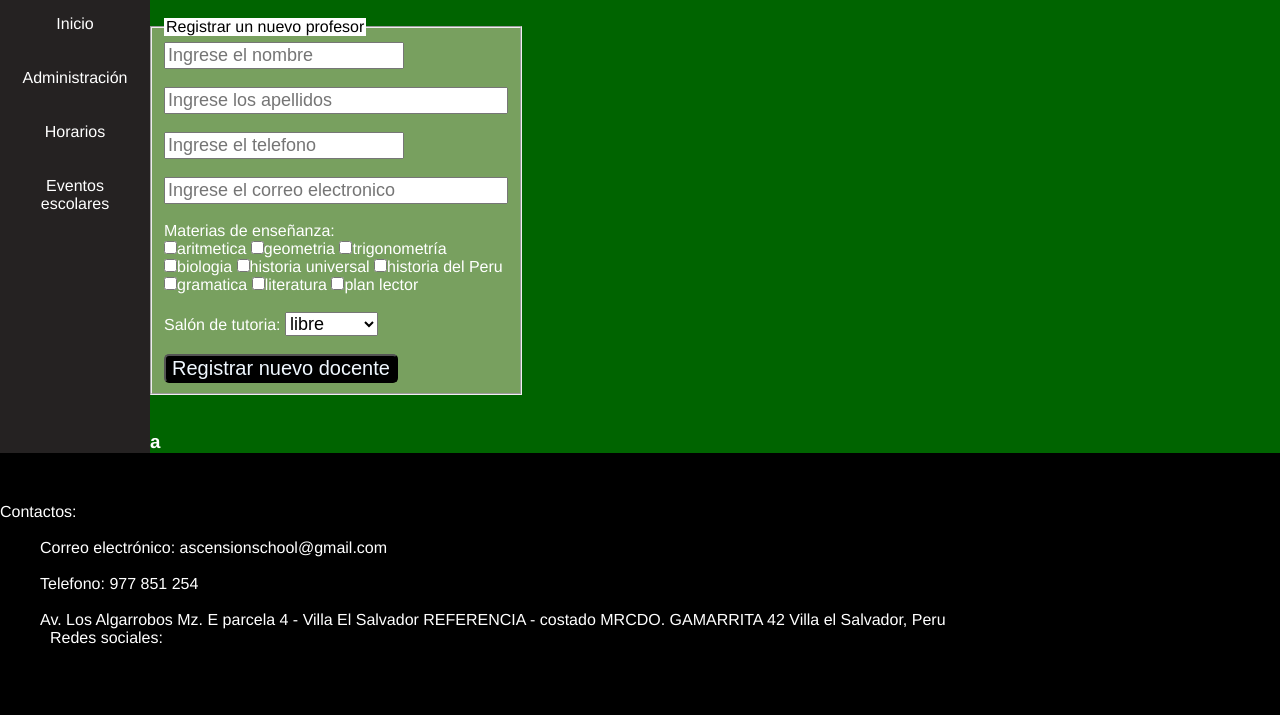
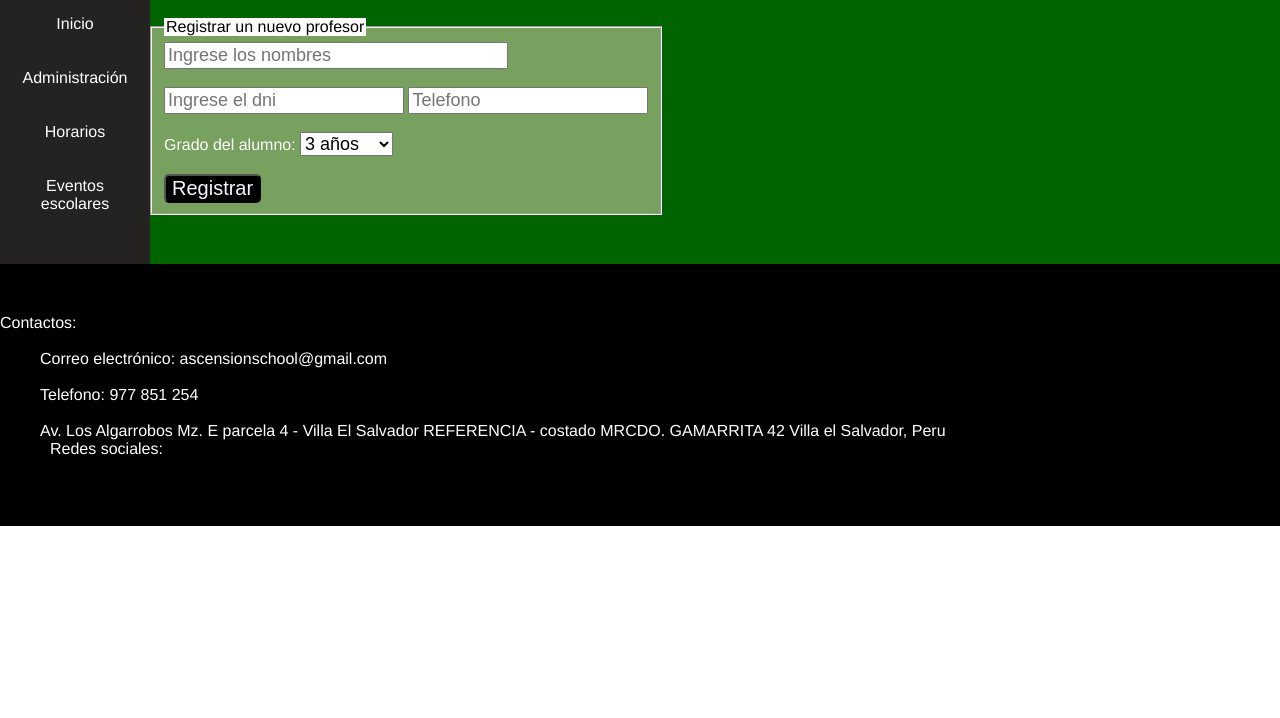
Before and after one commit to alv4rol3on/proyectoColegio, a Flask app: page /agregarProfesor in a window 1280 px wide. Shown: the part 82-800 px from the top of the page. Run offline with Flask 3, Linux system fonts and the light colour scheme.

Commit message:
ACTUALIZACIÓN 26/01 9:00PM
- 1er formulario de profesores
- Se retiró código no necesario o redundante
- Se ordenó mejor el contenido de la carpeta de templates

```diff
--- a/proyectoColegio/app.py
+++ b/proyectoColegio/app.py
@@ -1,7 +1,7 @@
 import mysql.connector
 from flask import *
 from flask_wtf import *
-from forms import agregarAlumno, agregarProfe, borrar
+from forms import losforms, borrar
 
 app = Flask(__name__)
 app.config['SECRET_KEY'] = 'mikeysecreta'
@@ -17,17 +17,16 @@ def conectar():
     cursor = conexion.cursor(dictionary=True)
     return conexion, cursor
 
-
 #PAGINAS CON FORMULARIO ALUMNO
 @app.route("/agregarAlumno", methods=["GET", "POST"])
 def formularioAlumnos():
-    aga = agregarAlumno(request.form)
+    aga = losforms(request.form)
     if request.method == "POST" and aga.validate:
         nombre = aga.nombres.data
         apellidoPa = aga.apellidoPaterno.data
         apellidoMa = aga.apellidoMaterno.data
         dni = aga.dni.data
-        nroApo = aga.nroApoderado.data
+        nroApo = aga.nro.data
         grado = aga.grado.data
         seccion = aga.seccion.data
 
@@ -37,7 +36,7 @@ def formularioAlumnos():
             cursor.execute(
                 f"""
                 INSERT INTO `proyectocole`.`alumno` (`nombreCompleto`, `tipoUsuario`, `dni`, `telf`, `grado`, `seccion`, `estado`)
-                VALUES ('{aga.apellidoPaterno.data + " "+ aga.apellidoMaterno.data+ ", " + aga.nombres.data}', '{3}', '{aga.dni.data}', '{aga.nroApoderado.data}', '{aga.grado.data}', '{aga.seccion.data}', 'alumno');
+                VALUES ('{aga.apellidoPaterno.data + " "+ aga.apellidoMaterno.data+ ", " + aga.nombres.data}', '{3}', '{aga.dni.data}', '{aga.nro.data}', '{aga.grado.data}', '{aga.seccion.data}', 'alumno');
                 """)
             conexion.commit()
         except:
@@ -46,7 +45,7 @@ def formularioAlumnos():
             conexion.close()
             return redirect(url_for("inicio"))
 
-    return render_template("agregarAlumno.html", aga=aga)
+    return render_template("alumnos/agregarAlumno.html", aga=aga)
 
 @app.route("/borrarAlumno", methods=["GET", "POST"])
 def borrarAlumnos():
@@ -68,27 +67,74 @@ def borrarAlumnos():
             conexion.close()
             return redirect(url_for("inicio"))
 
-    return render_template("borrarAlumno.html", ba=ba)
+    return render_template("alumnos/borrarAlumno.html", ba=ba)
 
 @app.route("/listaDeAlumnos", methods=["GET", "POST"])
 def listaAlumnos():
     listado = listar()
-    return render_template("listaAlumnos.html", listado = listado)
+    return render_template("alumnos/listaAlumnos.html", listado = listado)
+
+@app.route("/actualizarAlumno", methods=["GET", "POST"])
+def actAlumnos():
+    act = losforms(request.form)
+    if request.method == "POST" and act.validate:
+        id = act.id.data
+        dni = act.dni.data
+        nombre = act.nombres.data
+        apellidoPa = act.apellidoPaterno.data
+        apellidoMa = act.apellidoMaterno.data
+        nroApo = act.nro.data
+        grado = act.grado.data
+        seccion = act.seccion.data
+        estado = act.seccion.data
+
+        # registro en la base de datos
+        try:
+            conexion, cursor = conectar()
+            cursor.execute(
+                f"""
+               UPDATE `proyectocole`.`alumno`
+                SET `nombreCompleto` = '{act.apellidoPaterno.data + " "+ act.apellidoMaterno.data+ ", " + act.nombres.data}', `dni` = {act.dni.data},
+                `telf` = {act.nro.data}, `grado` = '{act.grado.data}', `seccion` = '{act.seccion.data}', `estado` = '{act.estado.data}'
+                WHERE `id` = {act.id.data};
+                """)
+            conexion.commit()
+        except:
+            print("ERROR D: ERROR AL EDITAR UN ALUMNO")
+        finally:
+            conexion.close()
+            return redirect(url_for("inicio"))
+
+    return render_template("alumnos/actualizarAlumno.html", act=act)
 
 #PAGINAS CON FORMULARIO PROFESOR
 @app.route("/agregarProfesor", methods=["GET", "POST"])
 def formularioProfesor():
-    agp = agregarProfe(request.form)
+    agp = losforms(request.form)
     if request.form == "POST" and agp.validate:
-        nombre = agp.nombre.data
-        apellido = agp.apellido.data
-        telefono = agp.telefono.data
-        email = agp.email.data
-        salon = agp.salon.data
+        nombres = agp.nombres.data
+        dni = agp.dni.data
+        nro = agp.nro.data
+        grado = agp.grado.data
+        #cursosSeleccionados = request.form.getlist('cursos')
+        #listaCursos = ', '.join(cursosSeleccionados)
+
+        #conexion a base de datos
+        try:
+            conexion, cursor = conectar()
+            cursor.execute(
+                f"""
+                INSERT INTO `proyectocole`.`profesor` (`nombreCompleto`, `tipoUsuario`, `dni`, `telefono`, `tutoria`, `estado`)
+                VALUES('{agp.nombres.data}', '{2}', '{agp.dni.data}', '{agp.nro.data}', '{agp.grado.data}', 'profesor');
+                """)
+            conexion.commit()
+        except:
+            print("ERROR A2: ERROR AL INSERTAR UN NUEVO PROFESOR")
+        finally:
+            conexion.close()
+            return redirect(url_for("inicio"))
 
     return render_template("agregarProfesor.html", agp=agp)
-
-
 
 #paginas enlace
 @app.route("/")
@@ -113,5 +159,8 @@ def listar():
 
     return lista
 
+
+
+
 if __name__ == '__main__':
     app.run(debug=True)
--- a/proyectoColegio/forms.py
+++ b/proyectoColegio/forms.py
@@ -1,5 +1,5 @@
 from flask_wtf import FlaskForm
-from wtforms import StringField, IntegerField, SubmitField, EmailField, SelectField
+from wtforms import StringField, IntegerField, SubmitField, EmailField, SelectField, SelectMultipleField, widgets
 from wtforms.validators import DataRequired, Email, Length
 
 salones = [("3 años", "3 años"), ("4 años", "4 años"), ("5 años", "5 años"), ("1ro prim", "1ro prim"), ("2do prim", "2do prim"),
@@ -10,23 +10,19 @@ tutoria = [("libre", "libre"), ("3 años", "3 años"), ("4 años", "4 años"), (
             ("3ro prim", "3ro prim"), ("4to prim", "4to prim"), ("5to prim", "5to prim"), ("6to prim", "6to prim"),
             ("1ro sec", "1ro sec"), ("2do sec", "2do sec"), ("3ro sec", "3ro sec"), ("4to sec", "4to sec"), ("5to sec", "5to sec")]
 
-class agregarProfe(FlaskForm):
-    nombres = StringField(validators=[DataRequired()], render_kw={"placeholder": "Ingrese el nombre"})
-    apellido = StringField(validators=[DataRequired()], render_kw={"placeholder": "Ingrese los apellidos", "size":30})
-    telefono = IntegerField(validators=[DataRequired()], render_kw={"placeholder": "Ingrese el telefono"})
-    email = EmailField(validators=[DataRequired(), Email()], render_kw={"placeholder": "Ingrese el correo electronico", "size":30})
-    salon = SelectField("Salón de tutoria: ", choices=tutoria)
-    boton = SubmitField("Registrar nuevo docente")
+materias = [("aritmetica", "aritmetica"), ("algebra", "algebra"), ("geometria", "geometria"), ("trigonometria", "trigonometria")]
 
-class agregarAlumno(FlaskForm):
-    nombres = StringField(validators=[DataRequired()], render_kw={"placeholder": "Ingrese los nombres del estudiante", "size":30})
+class losforms(FlaskForm):
+    id = IntegerField(validators=[DataRequired()], render_kw={"placeholder": "Ingrese el id"})
+    nombres = StringField(validators=[DataRequired()], render_kw={"placeholder": "Ingrese los nombres", "size":30})
     apellidoPaterno = StringField(validators=[DataRequired()], render_kw={"placeholder": "Ingrese el apellido paterno"})
     apellidoMaterno = StringField(validators=[DataRequired()], render_kw={"placeholder": "Ingrese el apellido materno"})
     dni = IntegerField(validators=[DataRequired(), Length(min=9, max=9)], render_kw={"placeholder": "Ingrese el dni"})
     grado = SelectField("Grado del alumno: ", choices=salones)
     seccion = SelectField("Seccion: ", choices=[("A", "A"), ("B", "B")])
-    nroApoderado = IntegerField(validators=[DataRequired()], render_kw={"placeholder": "Telefono del padre, madre o apoderado"})
-    boton = SubmitField("Registrar nuevo alumno")
+    nro = IntegerField(validators=[DataRequired()], render_kw={"placeholder": "Telefono"})
+    estado = SelectField("Estado: ", choices=[("alumno", "alumno"), ("suspendido", "suspendido"), ("retirado", "retirado")])
+    boton = SubmitField("Registrar")
 
 class borrar(FlaskForm):
     id = IntegerField("Id de la persona: ", validators=[DataRequired()])
--- a/proyectoColegio/molde.html
+++ b/proyectoColegio/molde.html
@@ -11,8 +11,5 @@
   <body></body>
   <footer>
     <h3>Este es el footer</h3>
-    <table>
-
-    </table>
   </footer>
 </html>
--- a/proyectoColegio/templates/agregarProfesor.html
+++ b/proyectoColegio/templates/agregarProfesor.html
@@ -5,29 +5,13 @@ content %}
     <legend>Registrar un nuevo profesor</legend>
     <form method="POST">
       {{agp.hidden_tag()}} {{agp.nombres}}<br /><br />
-      {{agp.apellido}}<br /><br />
-      {{agp.telefono}} <br /><br />
-      {{agp.email}}<br /><br />
-      <label >Materias de enseñanza: </label><br/>
-      <input type="checkbox" name="cursos[]" value="aritmetica"/>aritmetica
-      <input type="checkbox" name="cursos[]" value="geometria"/>geometria
-      <input type="checkbox" name="cursos[]" value="trigonometría"/>trigonometría<br/>
-      <input type="checkbox" name="cursos[]" value="biologia"/>biologia
-      <input type="checkbox" name="cursos[]" value="historia universal"/>historia universal
-      <input type="checkbox" name="cursos[]" value="historia del Peru"/>historia del Peru<br/>
-      <input type="checkbox" name="cursos[]" value="gramatica"/>gramatica
-      <input type="checkbox" name="cursos[]" value="literatura"/>literatura
-      <input type="checkbox" name="cursos[]" value="plan lector"/>plan lector
-      </br></br>
-      {{agp.salon.label}}{{agp.salon}}<br /><br />
+      {{agp.dni}}
+      {{agp.nro}} <br /><br />
+      {{agp.grado.label}}{{agp.grado}}<br /><br />
       {{agp.boton}}
     </form>
   </fieldset><br><br>
 
-  <div class="eliminar">
-    <h3>a</h3>
-  </div>
-
 
 
 {% endblock %}
```
Also changed, not shown: proyectoColegio/templates/administracion.html (+5 -7 lines), proyectoColegio/templates/agregarAlumno.html (deleted, +0 -16 lines), proyectoColegio/templates/alumnos/actualizarAlumno.html (added, +19 -0 lines), proyectoColegio/templates/alumnos/agregarAlumno.html (added, +16 -0 lines), proyectoColegio/templates/alumnos/borrarAlumno.html (renamed from proyectoColegio/templates/borrarAlumno.html), proyectoColegio/templates/alumnos/listaAlumnos.html (renamed from proyectoColegio/templates/listaAlumnos.html).
